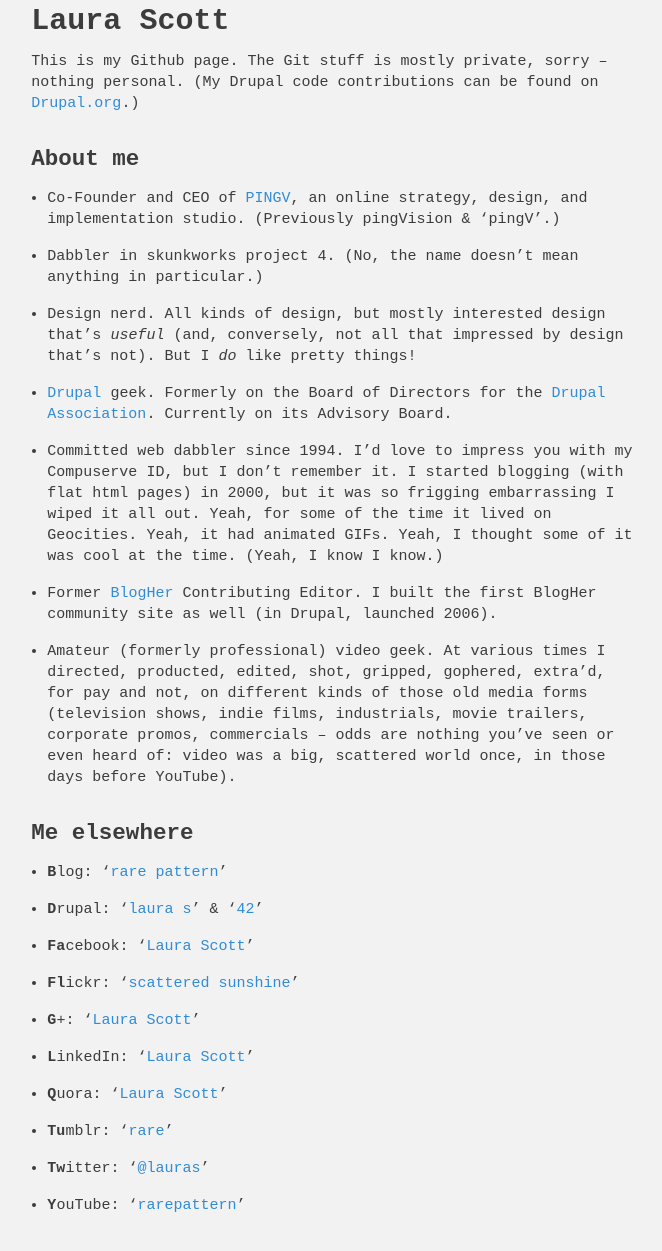
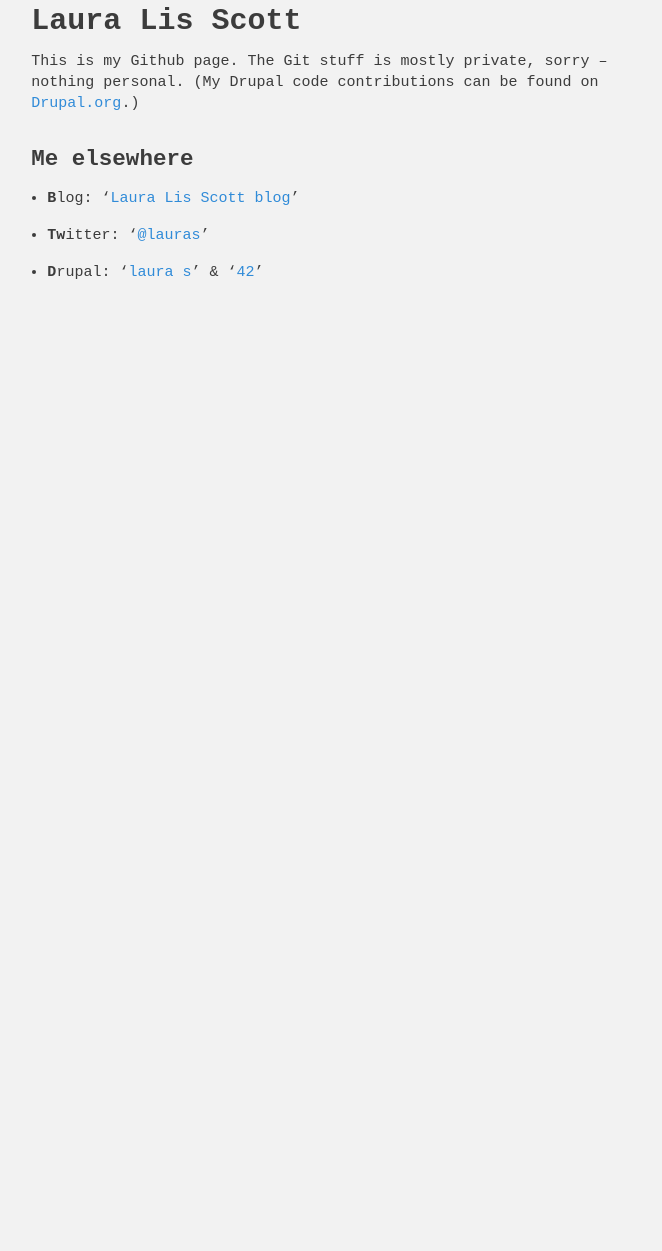
Before and after one commit to lauras/lauras.github.com, a plain HTML site: page index.html in a window 1280 px wide. Shown: the part 27-1278 px from the top of the page, without its empty margins (303-965 px from the left). After the commit the page ends 800 px from the top, so only its background shows below. Drawn offline with Linux system fonts and the light colour scheme.

Commit message:
Update index.html
cleanup

```diff
--- a/index.html
+++ b/index.html
@@ -350,35 +350,16 @@ mark {
 <body>
   <div id="wrapper">
     <div id="content">
-<h1 id="laurascott">Laura Scott</h1>
+<h1 id="laurascott">Laura Lis Scott</h1>
 
-<p>This is my Github page. The Git stuff is mostly private, sorry &#8211; nothing personal. (My Drupal code contributions can be found on <a href="http://drupal.org/user/18973">Drupal.org</a>.)</p>
-
-<h2 id="aboutme">About me</h2>
-
-<ul>
-<li>Co-Founder and CEO of <a href="http://pingv.com">PINGV</a>, an online strategy, design, and implementation studio. (Previously pingVision &amp; &#8216;pingV&#8217;.)</li>
-<li>Dabbler in skunkworks project 4. (No, the name doesn&#8217;t mean anything in particular.)</li>
-<li>Design nerd. All kinds of design, but mostly interested design that&#8217;s <em>useful</em> (and, conversely, not all that impressed by design that&#8217;s not). But I <em>do</em> like pretty things!</li>
-<li><a href="http://drupal.org">Drupal</a> geek. Formerly on the Board of Directors for the <a href="http://association.drupal.org">Drupal Association</a>. Currently on its Advisory Board.</li>
-<li>Committed web dabbler since 1994. I&#8217;d love to impress you with my Compuserve ID, but I don&#8217;t remember it. I started blogging (with flat html pages) in 2000, but it was so frigging embarrassing I wiped it all out. Yeah, for some of the time it lived on Geocities. Yeah, it had animated GIFs. Yeah, I thought some of it was cool at the time. (Yeah, I know I know.)</li>
-<li>Former <a href="http://blogher.com">BlogHer</a> Contributing Editor. I built the first BlogHer community site as well (in Drupal, launched 2006).</li>
-<li>Amateur (formerly professional) video geek. At various times I directed, producted, edited, shot, gripped, gophered, extra&#8217;d, for pay and not, on different kinds of those old media forms (television shows, indie films, industrials, movie trailers, corporate promos, commercials – odds are nothing you&#8217;ve seen or even heard of: video was a big, scattered world once, in those days before YouTube).</li>
-</ul>
+<p>This is my Github page. The Git stuff is mostly private, sorry &#8211; nothing personal. (My Drupal code contributions can be found on <a href="">Drupal.org</a>.)</p>
 
 <h2 id="meelsewhere">Me elsewhere</h2>
 
 <ul>
-<li><strong>B</strong>log: &#8216;<a href="http://rarepattern.com">rare pattern</a>&#8217;</li>
+<li><strong>B</strong>log: &#8216;<a href="https://lauralisscott.com">Laura Lis Scott blog</a>&#8217;</li>
+<li><strong>Tw</strong>itter: &#8216;<a href="http://twitter.com/lauras">@lauras</a>&#8217;</li>
 <li><strong>D</strong>rupal: &#8216;<a href="http://drupal.org/user/18973">laura s</a>&#8217; &amp; &#8216;<a href="http://groups.drupal.org/user/42">42</a>&#8217;</li>
-<li><strong>Fa</strong>cebook: &#8216;<a href="http://facebook.com/laura.scott.x">Laura Scott</a>&#8217;</li>
-<li><strong>Fl</strong>ickr: &#8216;<a href="http://www.flickr.com/photos/scatteredsunshine/">scattered sunshine</a>&#8217;</li>
-<li><strong>G</strong>+: &#8216;<a href="http://gplus.to/lauras">Laura Scott</a>&#8217;</li>
-<li><strong>L</strong>inkedIn: &#8216;<a href="http://www.linkedin.com/in/laurascott">Laura Scott</a>&#8217;</li>
-<li><strong>Q</strong>uora: &#8216;<a href="http://www.quora.com/laura-scott">Laura Scott</a>&#8217;</li>
-<li><strong>Tu</strong>mblr: &#8216;<a href="http://rare.tumblr.com">rare</a>&#8217;</li>
-<li><strong>Tw</strong>itter: &#8216;<a href="http://twitter.com/lauras">@lauras</a>&#8217;</li>
-<li><strong>Y</strong>ouTube: &#8216;<a href="http://youtube.com/user/rarepattern">rarepattern</a>&#8217;</li>
 </ul>
 
     </div>
```
